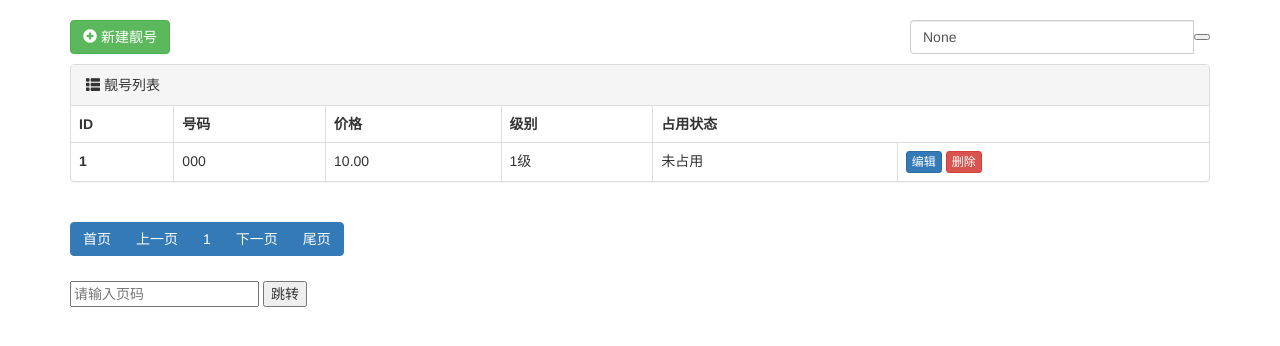
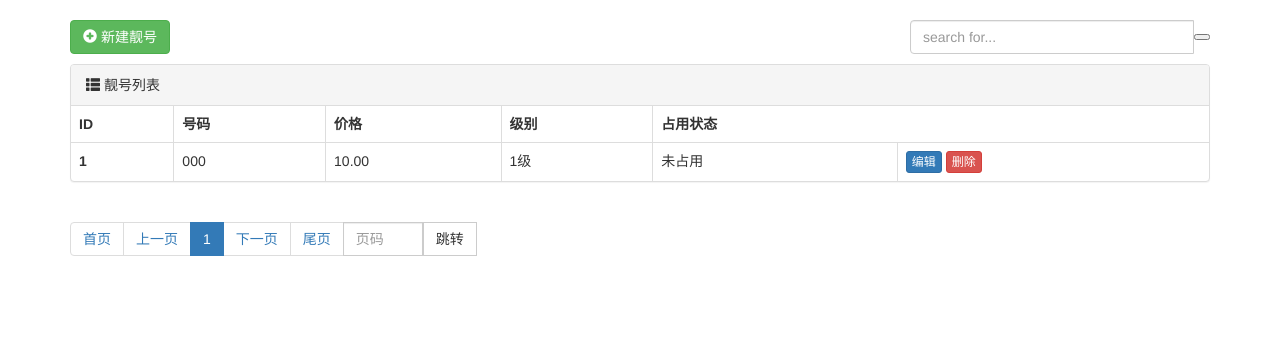
Before and after one commit to yixicc/DjangoProjectDay16, a Django app: page /prettynum/list/ in a window 1280 px wide. Shown: the part 52-398 px from the top of the page. Run offline with Django 5.2, Linux system fonts and the light colour scheme; tables that the repository leaves empty hold one stand-in row (values such as "Sample post"); some libraries are stand-ins or nearby versions.

Commit message:
靓号列表增加分页

```diff
--- a/app01/templates/prettynum_list.html
+++ b/app01/templates/prettynum_list.html
@@ -10,7 +10,7 @@
             <div style="float:right;width: 300px ">
                 <form method="get">
                     <div class="input-group">
-                       <input type="text" name="q" class="form-control" placeholder="search for..." value="{{ search_value }}">
+                       <input type="text" name="q" class="form-control" placeholder="search for..." value="{{ context.search_value }}">
                         <span class="input-group-btn">
                             <button class="input-group-btn" type="submit">
                                 <span class="glyphicon glyphicon-search" aria-hidden="true"></span>
@@ -39,7 +39,7 @@
                 </tr>
                 </thead>
                 <tbody>
-                {% for obj in query_set %}
+                {% for obj in context.queryset %}
                     <tr>
                         <th>{{ obj.id }}</th>
                         <td>{{ obj.mobile }}</td>
@@ -56,17 +56,11 @@
             </table>
         </div>
 
-        <nav aria-label="Page navigation">
-          <ul class="pagination">
-              {{  page_string }}
-          </ul>
-        </nav>
+        <div class="clearfix">
+            <ul class="pagination">
+                {{ context.page_string }}
+            </ul>
 
-        <div>
-            <form method="get">
-                <input name="page" type="text" placeholder="请输入页码">
-                <button type="submit">跳转</button>
-            </form>
         </div>
 
     </div>
--- a/app01/views/prettynum.py
+++ b/app01/views/prettynum.py
@@ -8,6 +8,7 @@
 
 from app01 import models
 from app01.utils.form import PrettyNumModelForm, PrettyNumEditModelForm
+from app01.utils.pagination import Pagination
 
 
 def prettynum_list(request):
@@ -17,75 +18,16 @@
     if search_word:
         search_dict["mobile__contains"] = search_word
 
-    #根据用户想要访问的页面计算起止位置
-    page = int(request.GET.get('page',1))
+    queryset = models.PrettyNum.objects.filter(**search_dict).order_by("-level")
+    page_object = Pagination(request, queryset)
+    context = {
+        "search_data": search_word,
 
-    page_size = 10
-    start = (page - 1) * page_size
-    end = page * page_size
+        "queryset": page_object.page_queryset,  # 分完页的数据
+        "page_string": page_object.html()  # 页码
+    }
 
-    #   数据总条数
-    total_count = models.PrettyNum.objects.filter(**search_dict).count()
-    # 总页码数
-    total_pages,div = divmod(total_count,page_size)
-    if div:
-        total_pages = total_pages + 1
-
-    # 计算当前页的前5页和后5页
-    plus = 5
-    # 总页数小于11页
-    if total_pages <= 2 * plus + 1 :
-        start_page = 1
-        end_page = total_pages
-    else:
-        # 总页数大于11页
-        if page <= plus:
-            # 当前页小于5
-            start_page = 1
-            end_page = 2 * plus + 1
-        elif page >= total_pages - plus:
-            # 当前页大于5
-            start_page = page - plus
-            end_page = total_pages
-        else:
-            start_page = page - plus
-            end_page = page + plus
-
-    #页码
-    page_str_list = []
-
-    #首页
-    page_str_list.append('<li class="active"><a href="?page={}">首页</a></li>'.format(1))
-
-    # 上一页
-    if page > 1:
-        ele = '<li class="active"><a href="?page={}">上一页</a></li>'.format(page - 1)
-    else:
-        ele = '<li class="active"><a href="?page={}">上一页</a></li>'.format(1)
-    page_str_list.append(ele)
-
-    for i in range (start_page, end_page + 1):
-        if i == page:
-            ele = '<li class="active"><a href="?page={}">{}</a></li>'.format(i,i)
-        else:
-            ele = '<li><a href="?page={}">{}</a></li>'.format(i,i)
-        page_str_list.append(ele)
-
-    # 下一页
-    if page < total_pages:
-        ele = '<li class="active"><a href="?page={}">下一页</a></li>'.format(page + 1)
-    else:
-        ele = '<li class="active"><a href="?page={}">下一页</a></li>'.format(total_pages)
-    page_str_list.append(ele)
-
-    #尾页
-    page_str_list.append('<li class="active"><a href="?page={}">尾页</a></li>'.format(total_pages))
-
-    page_string = mark_safe("".join(page_str_list))
-
-    '''数据库中获取所有的靓号列表'''
-    query_set = models.PrettyNum.objects.filter(**search_dict).order_by("-level")[start:end]
-    return render(request,'prettynum_list.html',{'query_set':query_set,'search_value':search_word,"page_string":page_string})
+    return render(request,'prettynum_list.html',{'context':context})
 
 def prettynum_add(request):
     if request.method == 'GET':
```
